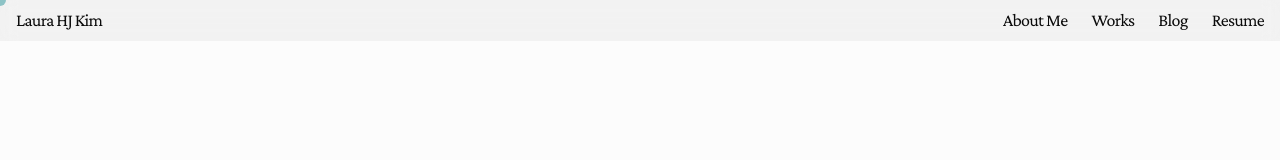
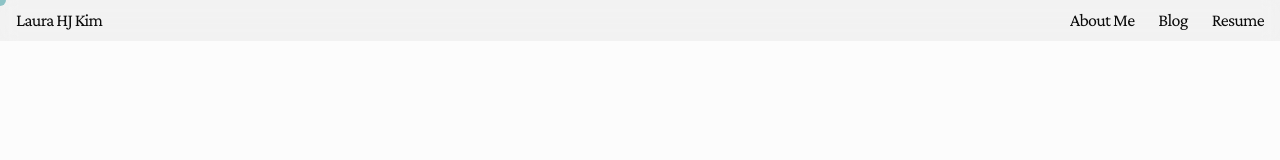
Before and after one commit to HJKUNST/portfolio-website-new, a Next.js app: page /about in a window 1280 px wide. Shown: the top 160 px of the page. Built offline with nearby package versions, Linux system fonts and the light colour scheme.

Commit message:
feat: temporarily disable the "Works" navigation link

```diff
--- a/src/components/layout/SiteNav.tsx
+++ b/src/components/layout/SiteNav.tsx
@@ -17,9 +17,9 @@ export const SiteNav = () => {
         <Link href="/about" className="hover:!text-[var(--secondary)] transition-colors">
           About Me
         </Link>
-        <Link href="/works" className="hover:!text-[var(--secondary)] transition-colors">
+        {/* <Link href="/works" className="hover:!text-[var(--secondary)] transition-colors">
           Works
-        </Link>
+        </Link> */}
         <a href="#blog" className="hover:!text-[var(--secondary)] transition-colors">
           Blog
         </a>
```
Also changed, not shown: src/app/_works/page.tsx (renamed from src/app/works/page.tsx).
